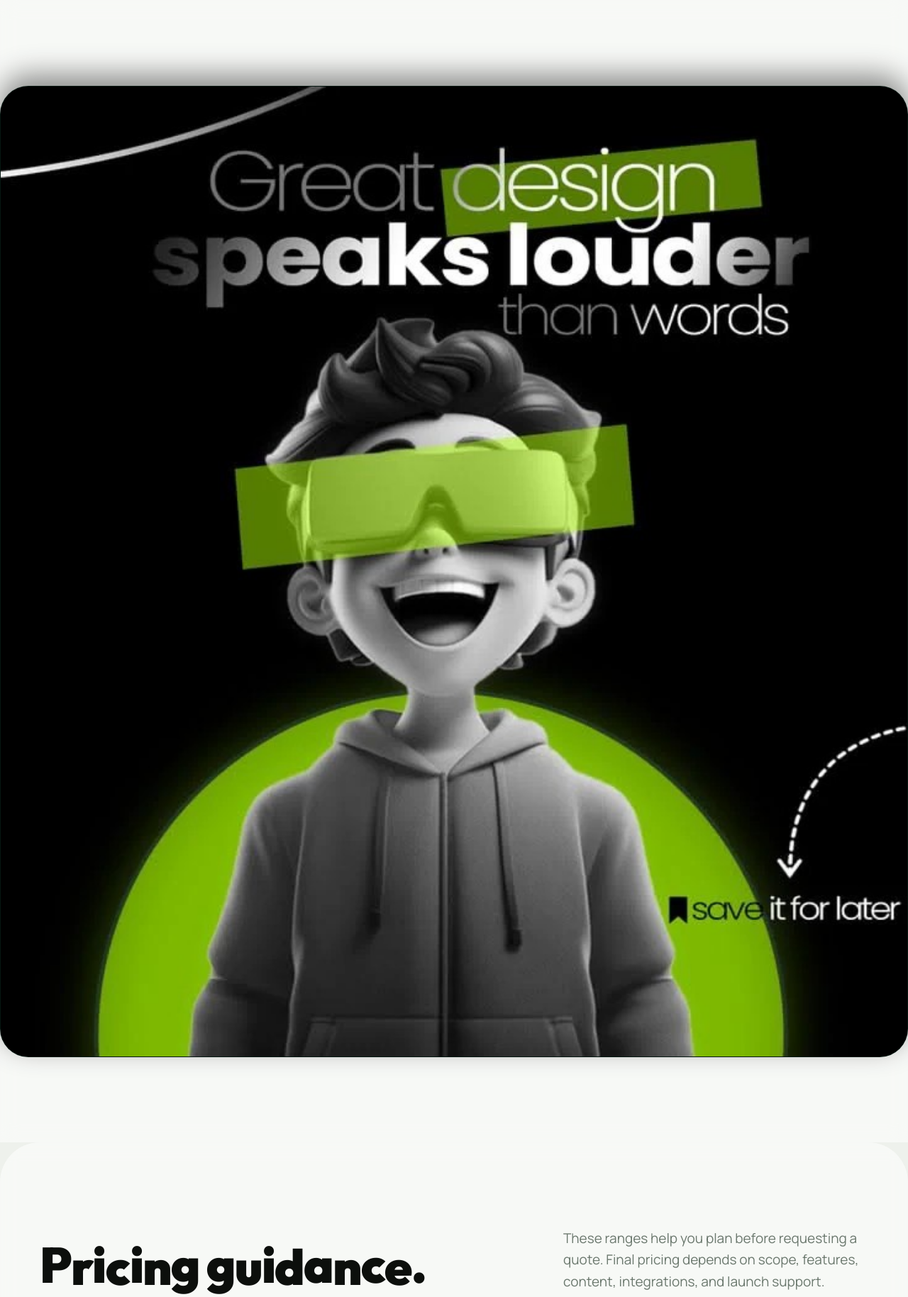
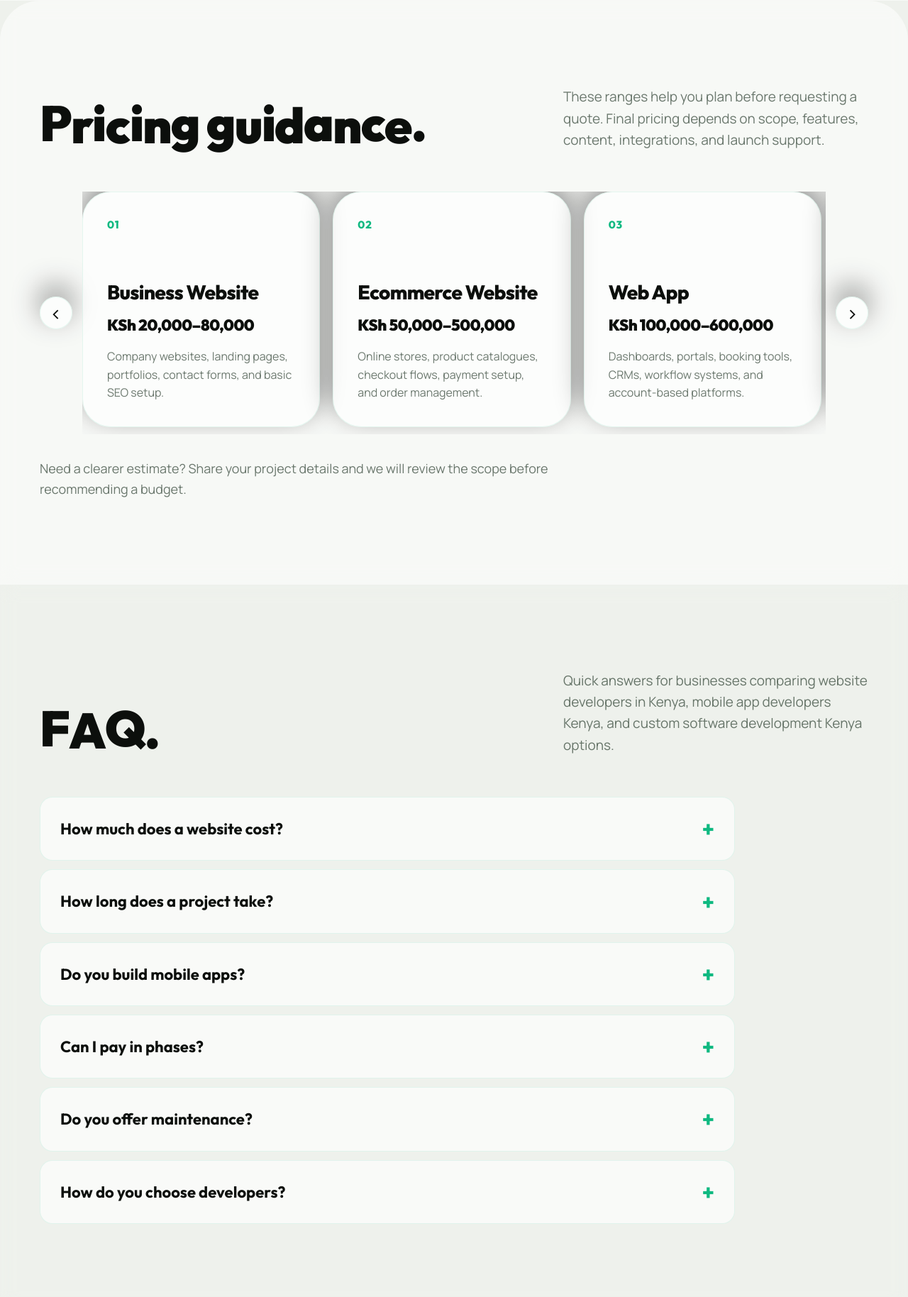
Before and after one commit to Narutoglen/SoftMarket-Kenya, a Django app: page / in a window 1280 px wide. Shown: the part 1603-3431 px from the top of the page at 71% size. Run offline with Django 5.2, Linux system fonts and the light colour scheme; data comes from the database, SQL or seed files in the repository; parts of the project's set-up code (start-up, migrations or seed data) failed here and were passed over; some libraries are stand-ins or nearby versions.

Commit message:
Remove SoftMarket philosophy image (great-design-graphic.jpg) and its section

```diff
--- a/templates/marketplace/home.html
+++ b/templates/marketplace/home.html
@@ -62,12 +62,6 @@
         <h3><span class="roll">Systems &amp; Automation</span></h3>
         <p>Dashboards, workflows, databases, and smart tools that help teams work faster.</p>
       </article>
-    </div>
-  </section>
-
-  <section class="section philosophy-section">
-    <div class="philosophy-frame reveal">
-      <img src="{% static 'marketplace/assets/great-design-graphic.jpg' %}" alt="SoftMarket Kenya — design philosophy" loading="lazy" />
     </div>
   </section>
 
```
Also changed, not shown: static/marketplace/assets/great-design-graphic.jpg (deleted).
